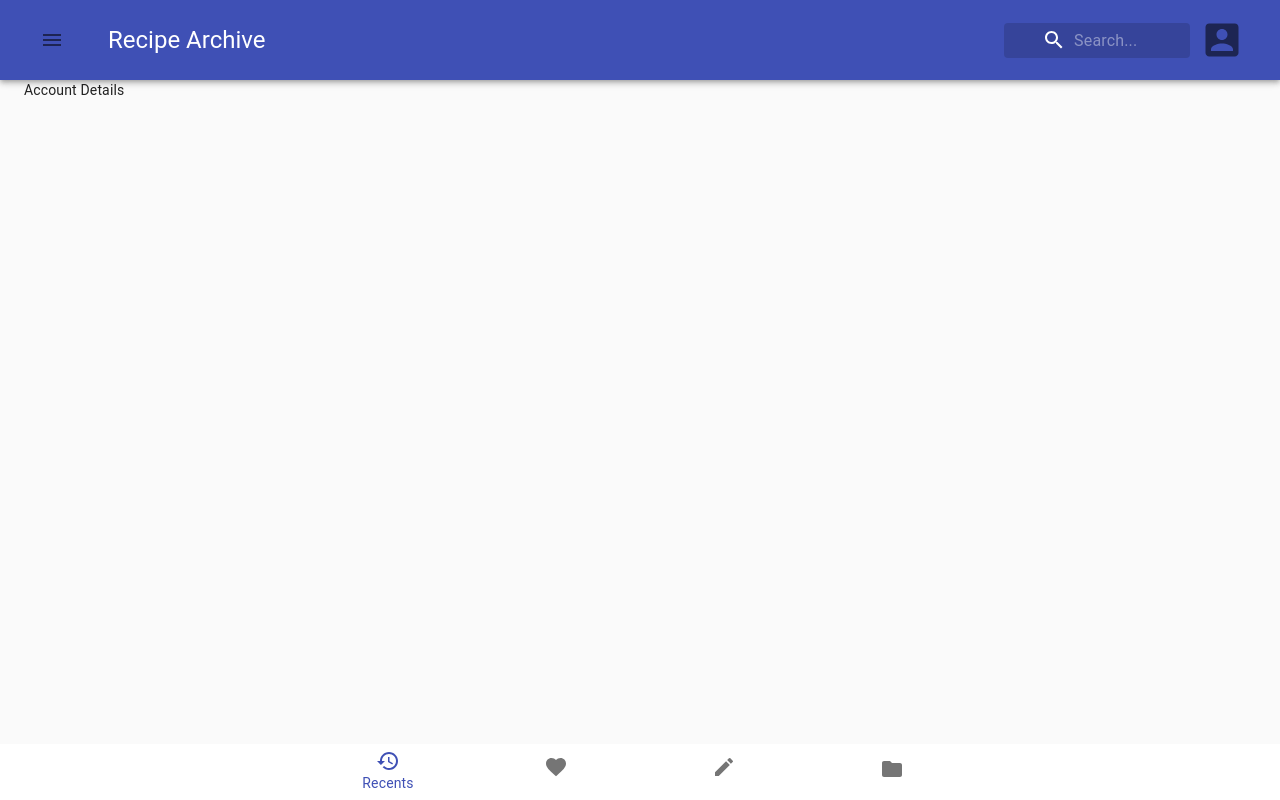
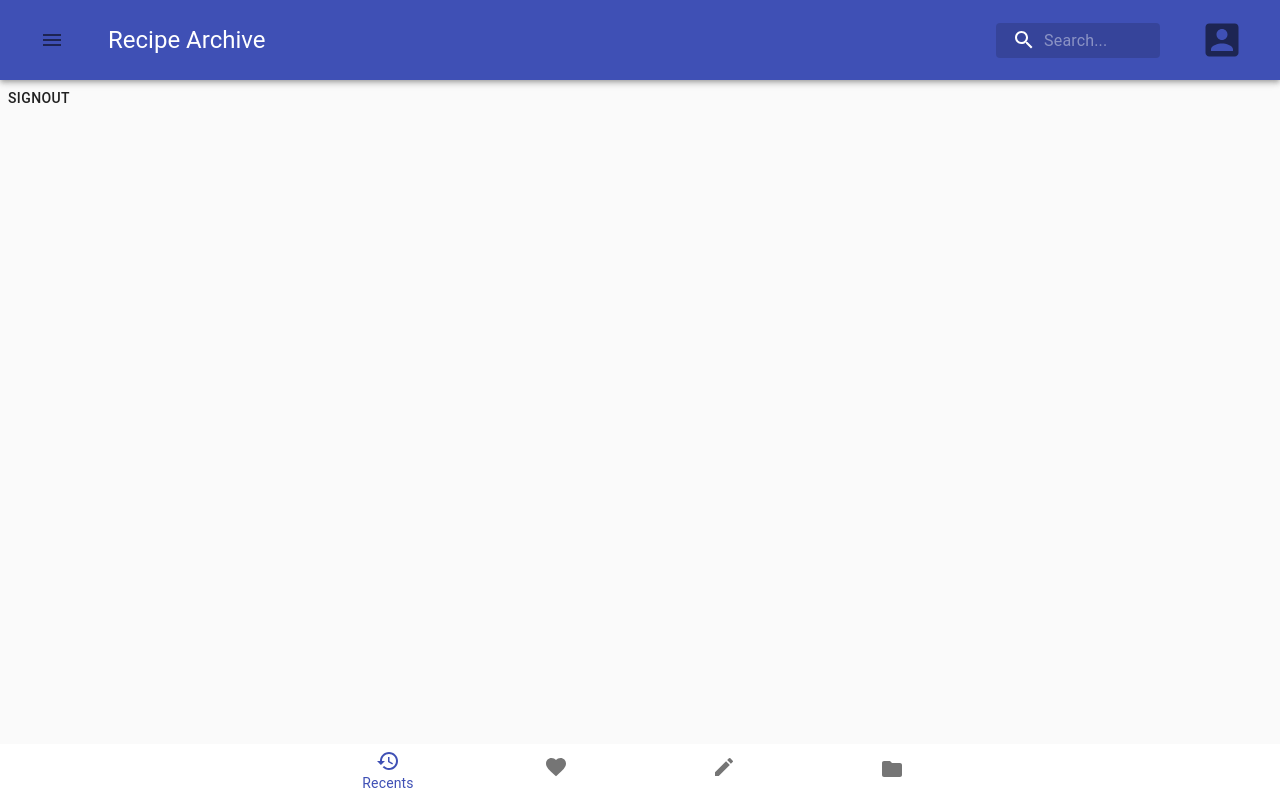
Before and after one commit to Xbjornsen/RecipeX, a React (Create React App) app: page /Account in a window 1280 px wide. Built offline with nearby package versions, Linux system fonts and the light colour scheme.

Commit message:
adjusted the structure

```diff
--- a/package.json
+++ b/package.json
@@ -21,7 +21,7 @@
     "web-vitals": "^0.2.4"
   },
   "scripts": {
-    "start": "react-scripts --openssl-legacy-provider start",
+    "start": "react-scripts start",
     "build": "react-scripts build",
     "test": "react-scripts test",
     "eject": "react-scripts eject"
--- a/src/components/Account.js
+++ b/src/components/Account.js
@@ -1,22 +1,22 @@
-import { Container, makeStyles } from '@material-ui/core';
+import { Button } from '@material-ui/core';
 import React from 'react';
+import { NavLink } from 'react-router-dom';
+import fire from "../firebase";
+import LoginForm from './LoginForm';
 
-const useStyles = makeStyles((theme) => ({
-    root: {
+const Account = (user) => {
 
-    },
-
-}))
-
-export default function Account() {
-    const classes = useStyles();
+    const handleLogout = () => {
+        console.log("signout called");
+        fire.auth().signOut();
+      };
 
     return (
-        <div className={classes.root}>
-            <Container>
-                Account Details
+        <div>
+            {user ?  (<><Button onClick={handleLogout}>Signout</Button></>) : (<><NavLink  to="/LoginForm" /></>)}
 
-            </Container>
         </div>
     )
 }
+
+export default Account;
--- a/src/components/HeaderMenu.js
+++ b/src/components/HeaderMenu.js
@@ -29,7 +29,7 @@ const useStyles = makeStyles((theme) => ({
     flexGrow: 1,
   },
   search: {
-    paddingLeft: 22,
+    marginRight: 30,
     justify: "right",
     position: "relative",
     borderRadius: theme.shape.borderRadius,
@@ -80,7 +80,7 @@ const useStyles = makeStyles((theme) => ({
   },
 }));
 
-const HeaderMenu = ({handleLogout}) => {
+const HeaderMenu = () => {
   const classes = useStyles();
 
   const [anchorEl, setAnchorEl] = useState(null);
--- a/src/components/Home.js
+++ b/src/components/Home.js
@@ -30,7 +30,7 @@ const Home = () => {
 
   return (
 
-    <div className={classes.root}>
+    <div >
         <Container className={classes.container} >
             <Typography variant='h4' color="primary">Home</Typography>
         </Container>
--- a/src/components/LoginForm.js
+++ b/src/components/LoginForm.js
@@ -2,6 +2,8 @@ import React, {useState, useEffect } from "react";
 import { Button, makeStyles, TextField, Paper, Typography} from "@material-ui/core";
 import fire from "../firebase";
 import Container from '@material-ui/core/Container';
+import { NavLink } from "react-router-dom";
+import Home from './Home';
 
 const useStyles = makeStyles((theme) => ({
   root: {
@@ -37,7 +39,7 @@ const useStyles = makeStyles((theme) => ({
   }
 }));
 
-const LogingForm = (props) => {
+const LogingForm = () => {
 
 
     const [email, setEmail] = useState("");
@@ -97,17 +99,11 @@ const LogingForm = (props) => {
         });
     };
 
-    const handleLogout = () => {
-      console.log("signout called");
-      fire.auth().signOut();
-    };
-
-
    const authListener = () => {
       fire.auth().onAuthStateChanged((user) => {
         if (user) {
           clearInputs();
-          setUser(user);;
+          setUser(user);
         } else {
           setUser("");
         }
@@ -126,8 +122,9 @@ const LogingForm = (props) => {
     <div className={classes.root}>
 
       <Container className={classes.container} maxWidth="sm">
-        <Paper elevation={3} className={classes.paper} >
-        {user ? (<><Button onClick={handleLogout}>Logout</Button></>) : (<>
+
+        {user ? (<><Home /></>) : (<>
+          <Paper elevation={3} className={classes.paper} >
           <Typography variant="h4" align="center" >Sign in</Typography>
           <div className={classes.login} >
             <TextField
@@ -172,10 +169,9 @@ const LogingForm = (props) => {
                 </>
               )}
             </div>
+            </Paper>
             </>
             )}
-        </Paper>
-
       </Container>
 
     </div>
--- a/src/components/ProfileMenu.js
+++ b/src/components/ProfileMenu.js
@@ -1,8 +1,9 @@
 import React, {useState} from "react";
-import { NavLink } from "react-router-dom";
-import { makeStyles, Menu } from "@material-ui/core";
-import { MenuItem, IconButton } from "@material-ui/core";
+import { NavLink } from 'react-router-dom';
+import { makeStyles, Menu, IconButton, Button, MenuItem } from "@material-ui/core";
 import { AccountBox } from "@material-ui/icons";
+import fire from "../firebase";
+
 
 
 const useStyles = makeStyles((theme) => ({
@@ -14,7 +15,28 @@ const useStyles = makeStyles((theme) => ({
   },
 }));
 
+
 const Profile = () => {
+
+  const[user, setUser] = useState("");
+
+  const firebaseCheckAuth = () => {
+      fire
+      .auth().onAuthStateChanged((user) => {
+          if(user) {
+              setUser(user)
+          }else {
+              setUser("")
+          }
+
+      })
+  }
+  const handleLogout = () => {
+    console.log("signout called");
+    fire.auth().signOut();
+    setUser("");
+  };
+
   const classes = useStyles();
   const [anchorEl, setAnchorEl] = useState(null);
   const isMenuOpen = Boolean(anchorEl);
@@ -23,6 +45,7 @@ const Profile = () => {
     setAnchorEl(null);
   };
   const handleMenuOpen = (event) => {
+    firebaseCheckAuth();
     setAnchorEl(event.currentTarget);
   };
 
@@ -48,9 +71,9 @@ const Profile = () => {
         }}
         open={isMenuOpen}
         onClose={handleMenuClose}
-      >
-        <MenuItem onClick={handleMenuClose} component={NavLink} to="/LoginForm">Signin</MenuItem>
-        <MenuItem onClick={handleMenuClose } component={NavLink} to="/LoginForm">Signout</MenuItem>
+      ><MenuItem onClick={handleMenuClose}>{user ?  (<><Button onClick={handleLogout}>Signout</Button></>) : (<><Button component={NavLink} to="/LoginForm">Signin</Button ></>)}</MenuItem>
+
+
       </Menu>
     </div>
   );
```
Also changed, not shown: 2 other files (tests, documents, lock files or other folders).
